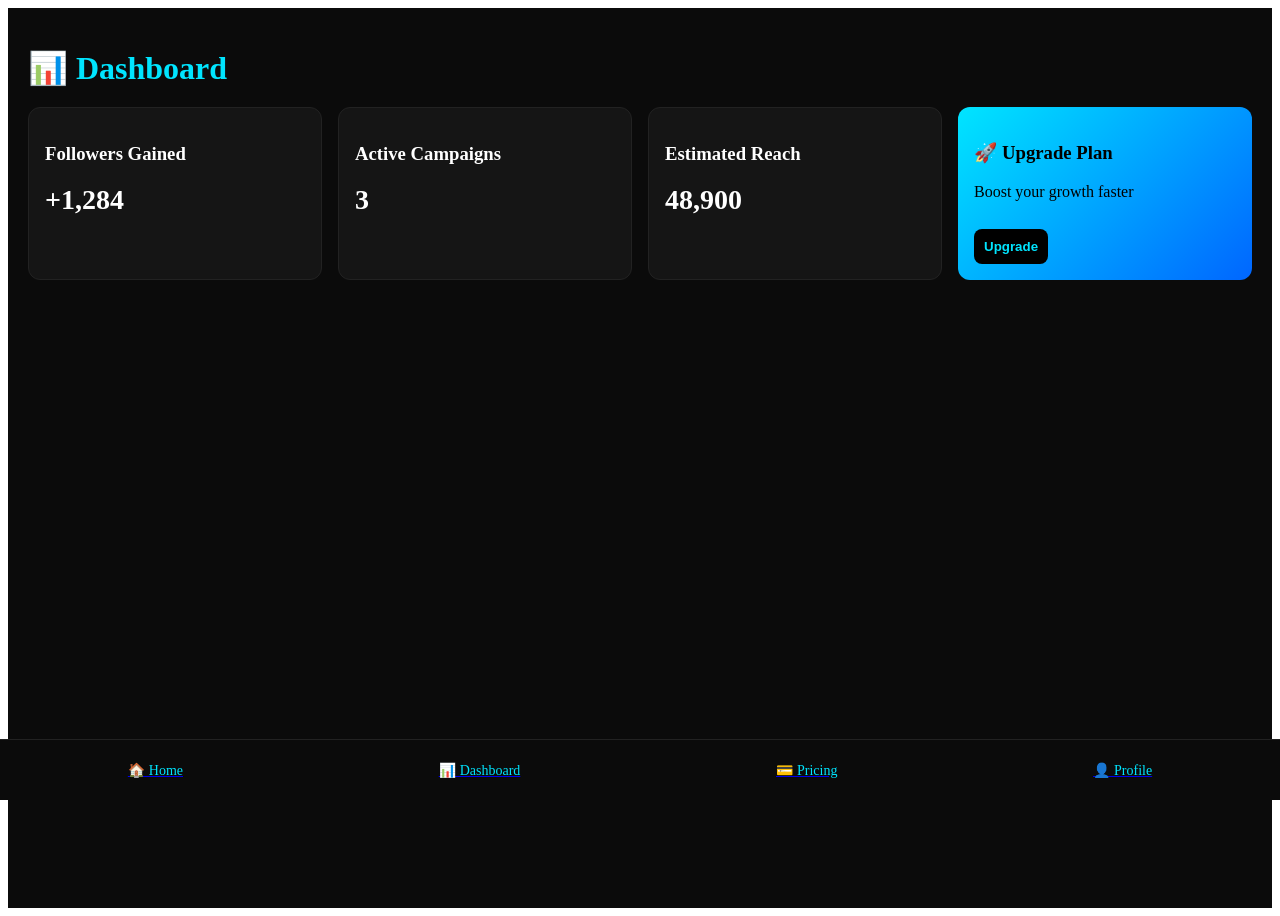
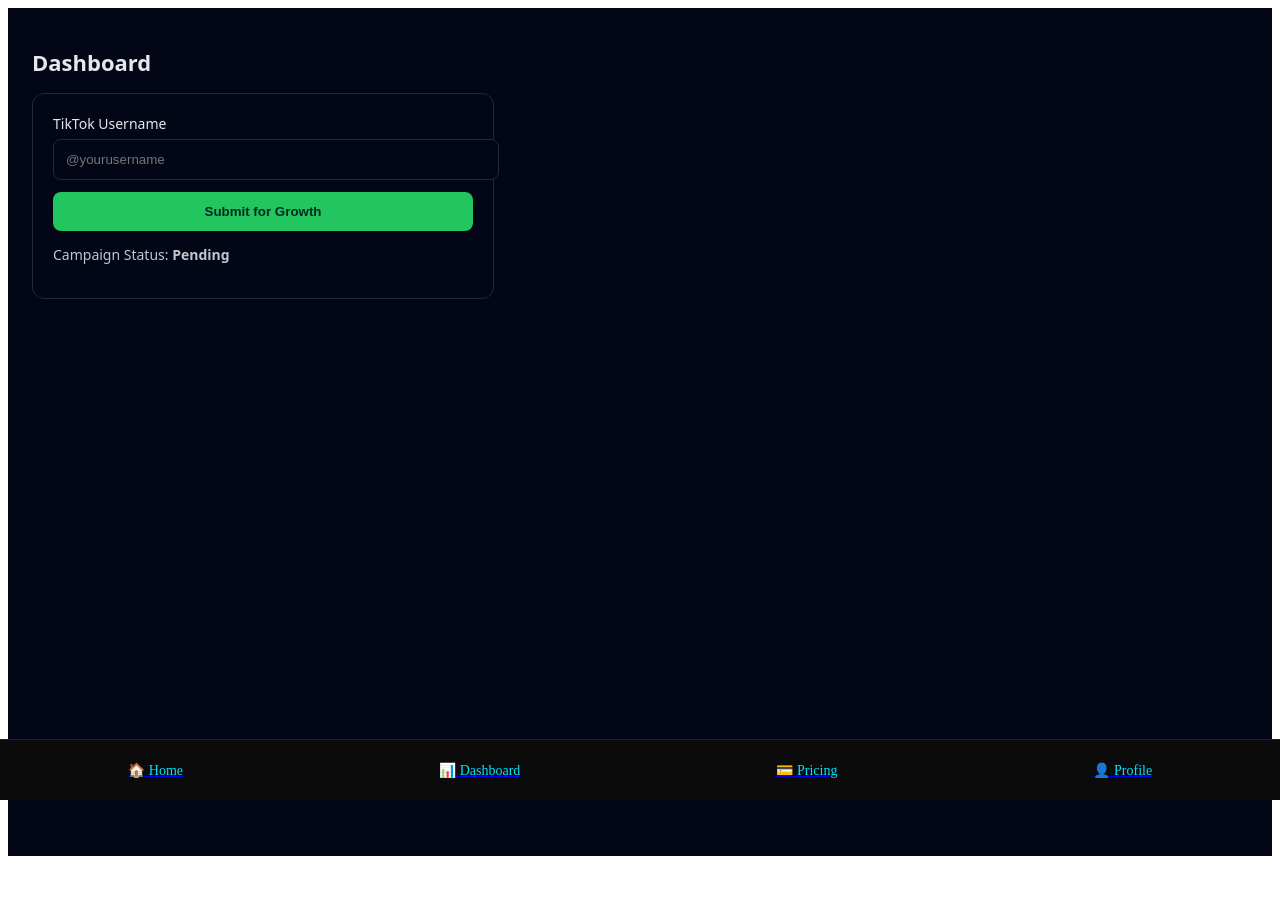
Before and after one commit to yooneaintchue161287-beep/socialmediagrow, a Next.js app: page /dashboard in a window 1280 px wide. After the commit the page ends 864 px from the top, so only its background shows below. Built offline with nearby package versions, Linux system fonts and the light colour scheme.

Commit message:
Update dashboard.js

```diff
--- a/pages/dashboard.js
+++ b/pages/dashboard.js
@@ -1,81 +1,73 @@
-import Link from "next/link";
-
 export default function Dashboard() {
   return (
-    <div style={styles.container}>
-      <h1 style={styles.title}>📊 Dashboard</h1>
+    <div style={styles.page}>
+      <h1 style={styles.title}>Dashboard</h1>
 
-      <div style={styles.grid}>
-        <div style={styles.card}>
-          <h3>Followers Gained</h3>
-          <p style={styles.number}>+1,284</p>
-        </div>
+      <div style={styles.card}>
+        <label style={styles.label}>TikTok Username</label>
+        <input
+          placeholder="@yourusername"
+          style={styles.input}
+        />
 
-        <div style={styles.card}>
-          <h3>Active Campaigns</h3>
-          <p style={styles.number}>3</p>
-        </div>
+        <button style={styles.button}>
+          Submit for Growth
+        </button>
 
-        <div style={styles.card}>
-          <h3>Estimated Reach</h3>
-          <p style={styles.number}>48,900</p>
-        </div>
-
-        <div style={styles.cardHighlight}>
-          <h3>🚀 Upgrade Plan</h3>
-          <p>Boost your growth faster</p>
-          <Link href="/pricing">
-  <button style={styles.button}>Upgrade</button>
-</Link>
-
-        </div>
+        <p style={styles.status}>
+          Campaign Status: <strong>Pending</strong>
+        </p>
       </div>
     </div>
   );
 }
 
 const styles = {
-  container: {
-    padding: "20px",
-    paddingBottom: "80px",
-    background: "#0b0b0b",
+  page: {
     minHeight: "100vh",
-    color: "#fff",
+    background: "#020617",
+    color: "#e5e7eb",
+    padding: "24px",
+    fontFamily: "system-ui",
   },
   title: {
-    marginBottom: "20px",
-    color: "#00e5ff",
-  },
-  grid: {
-    display: "grid",
-    gridTemplateColumns: "repeat(auto-fit, minmax(150px, 1fr))",
-    gap: "16px",
+    fontSize: "22px",
+    marginBottom: "16px",
   },
   card: {
-    background: "#151515",
-    padding: "16px",
+    background: "#020617",
+    border: "1px solid #1e293b",
     borderRadius: "12px",
-    border: "1px solid #222",
+    padding: "20px",
+    maxWidth: "420px",
   },
-  cardHighlight: {
-    background: "linear-gradient(135deg, #00e5ff, #0066ff)",
-    padding: "16px",
-    borderRadius: "12px",
-    color: "#000",
+  label: {
+    fontSize: "14px",
+    marginBottom: "6px",
+    display: "block",
   },
-  number: {
-    fontSize: "28px",
-    fontWeight: "bold",
-    marginTop: "8px",
+  input: {
+    width: "100%",
+    padding: "12px",
+    borderRadius: "8px",
+    border: "1px solid #1e293b",
+    background: "#020617",
+    color: "#e5e7eb",
+    marginBottom: "12px",
   },
   button: {
-    marginTop: "12px",
-    padding: "10px",
+    width: "100%",
+    padding: "12px",
+    background: "#22c55e",
+    color: "#022c22",
+    border: "none",
     borderRadius: "8px",
-    border: "none",
-    background: "#000",
-    color: "#00e5ff",
-    fontWeight: "bold",
+    fontWeight: "600",
     cursor: "pointer",
   },
+  status: {
+    marginTop: "14px",
+    fontSize: "14px",
+    opacity: 0.85,
+  },
 };
```
